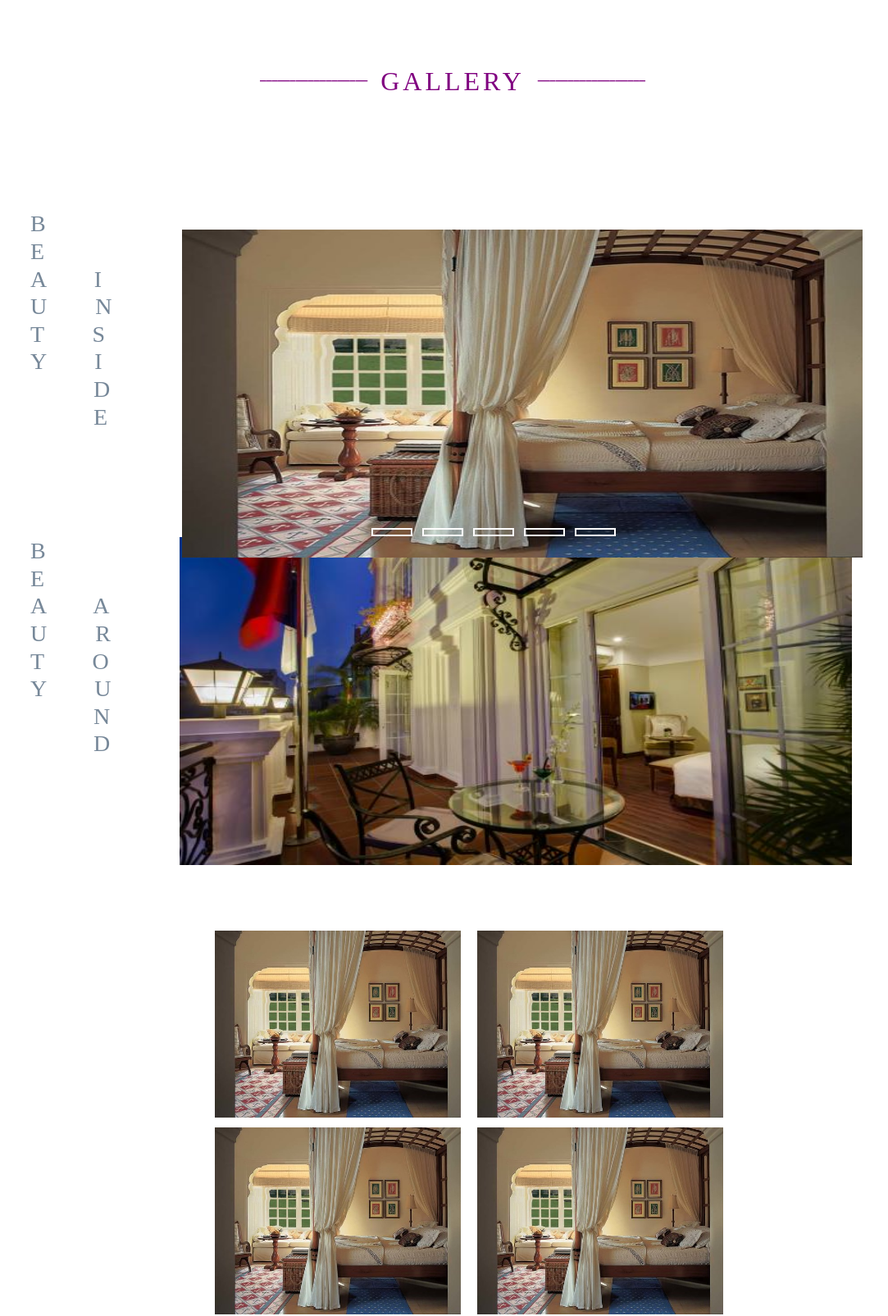
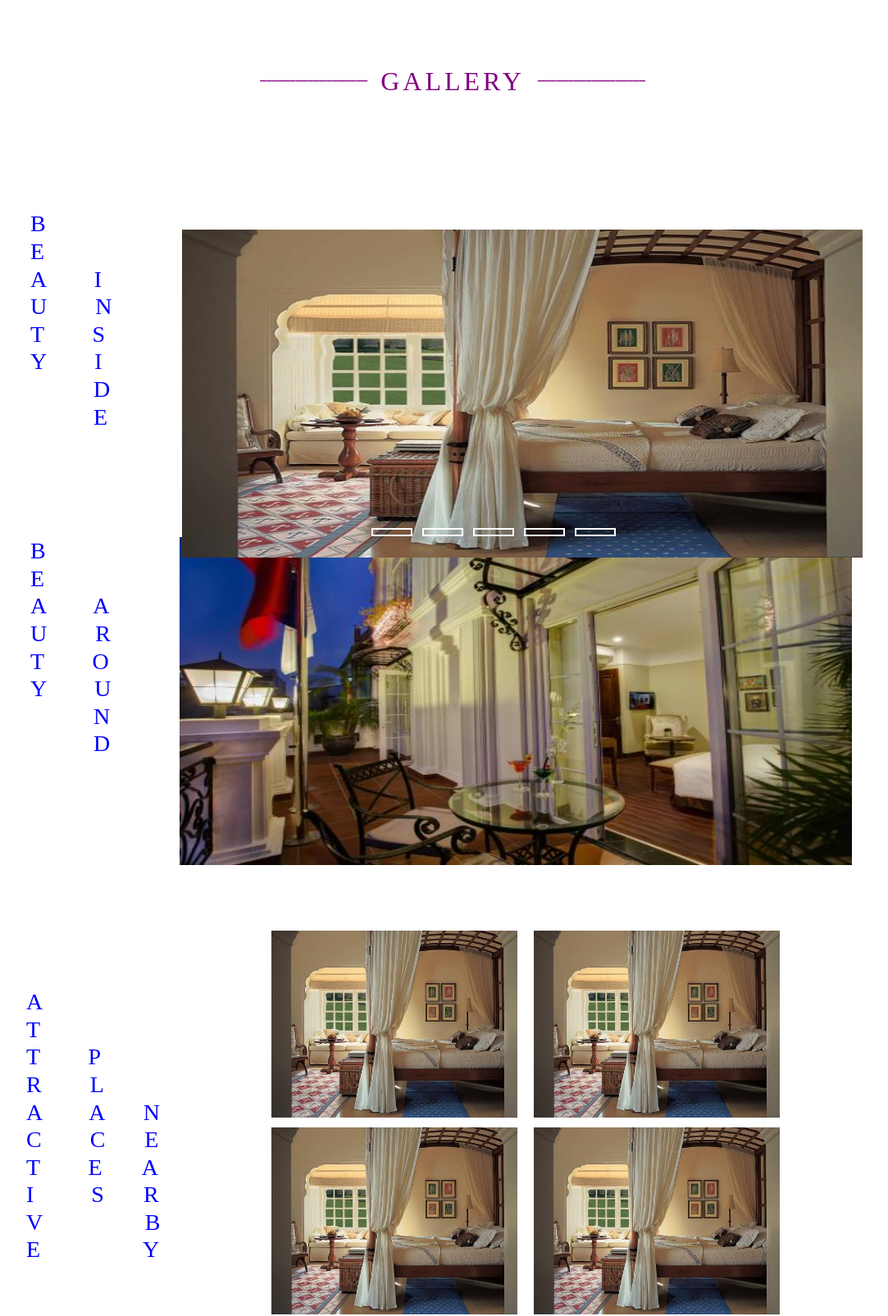
Before and after one commit to Kulesha95/WAD-Mini-Project-Group-3, a PHP site: page /gallery.php in a window 1280 px wide. Shown: the whole page at 82% size, without its empty margins (88-1171 px from the left). Run offline with PHP 8.4, Linux system fonts and the light colour scheme; some libraries are stand-ins or nearby versions.

Commit message:
gallery final test

```diff
--- a/css/gallery.css
+++ b/css/gallery.css
@@ -1,4 +1,4 @@
-.section-gap {
+.gallery_details .section-gap {
   padding-top: 80px;
   padding-bottom: 80px;
 }
@@ -17,10 +17,29 @@ letter-spacing: 4px;
   color: purple;
   font-family: "Ti mes New Roman", Times, serif;
 }
+.verTex .clorblue{
+	color: blue;
+}
+.verTex2 .clorblue{
+	color: blue;
+}
+.verTex3 .clorblue{
+	color: blue;
+}
 .verTex2{
 	margin-left: 40px;
 margin-top: 70px;
 padding-top: 30px;
+letter-spacing: 4px;
+  text-transform: uppercase;
+  color: purple;
+  font-family: "Ti mes New Roman", Times, serif;
+
+}
+
+.verTex3{
+margin-top: 150px;
+margin-left: 50px;
 letter-spacing: 4px;
   text-transform: uppercase;
   color: purple;
@@ -115,7 +134,7 @@ input[name= "r"]{
 	display: flex;
 	flex-direction: row;
 	flex-wrap: wrap;
-	padding-left: 100px;
+	padding-left: 60px;
 }
 
 .contaner1  .box{
--- a/gallery.php
+++ b/gallery.php
@@ -15,7 +15,7 @@ include_once "navigation.php";
 
 
    <div class="row verTex">
-        <h3> B <br>
+        <h3 class="clorblue"> B <br>
              E <br>
              A &nbsp&nbsp&nbsp I<br>
              U &nbsp&nbsp&nbsp N<br>
@@ -63,7 +63,7 @@ include_once "navigation.php";
  </div>
 
 <div class=" row verTex2">
-     <h3> B <br>
+     <h3 class="clorblue"> B <br>
              E <br>
              A &nbsp&nbsp&nbsp A<br>
              U &nbsp&nbsp&nbsp R<br>
@@ -76,11 +76,27 @@ include_once "navigation.php";
 
 </div>
 
-<div class="row">
+<div class="row ">
+   <div class="verTex3">
+        <h3 class="clorblue"> A <br>
+             T <br>
+             T &nbsp&nbsp&nbsp P<br>
+             R &nbsp&nbsp&nbsp L<br>
+             A &nbsp&nbsp&nbsp A &nbsp&nbsp N<br>
+             C &nbsp&nbsp&nbsp&nbspC &nbsp&nbsp E<br>
+             T &nbsp&nbsp&nbsp&nbspE &nbsp&nbsp&nbspA<br>
+             I &nbsp&nbsp&nbsp&nbsp&nbspS &nbsp&nbsp&nbspR<br>
+             V &nbsp&nbsp&nbsp&nbsp&nbsp&nbsp&nbsp&nbsp&nbsp&nbspB<br>
+             E &nbsp&nbsp&nbsp&nbsp&nbsp&nbsp&nbsp&nbsp&nbsp&nbspY<br>
+
+        </h3>
+    </div>
+
+
   <div class="contaner1">
   <div class="box">
      <div class="imgbox">
-       <img src="photos/gallery/inside1.jpg">
+       <img src="img/gallery/inside1.jpg">
        <div class="details">
          <div class="content">
           <h2>Location name</h2>
@@ -92,7 +108,7 @@ include_once "navigation.php";
 
     <div class="box">
      <div class="imgbox">
-       <img src="photos/gallery/inside1.jpg">
+       <img src="img/gallery/inside1.jpg">
        <div class="details">
          <div class="content">
           <h2>Location name</h2>
@@ -104,7 +120,7 @@ include_once "navigation.php";
 
   <div class="box">
      <div class="imgbox">
-       <img src="photos/gallery/inside1.jpg">
+       <img src="img/gallery/inside1.jpg">
        <div class="details">
          <div class="content">
           <h2>Location name</h2>
@@ -116,7 +132,7 @@ include_once "navigation.php";
 
   <div class="box">
      <div class="imgbox">
-       <img src="photos/gallery/inside1.jpg">
+       <img src="img/gallery/inside1.jpg">
        <div class="details">
          <div class="content">
           <h2>Location name</h2>
```
